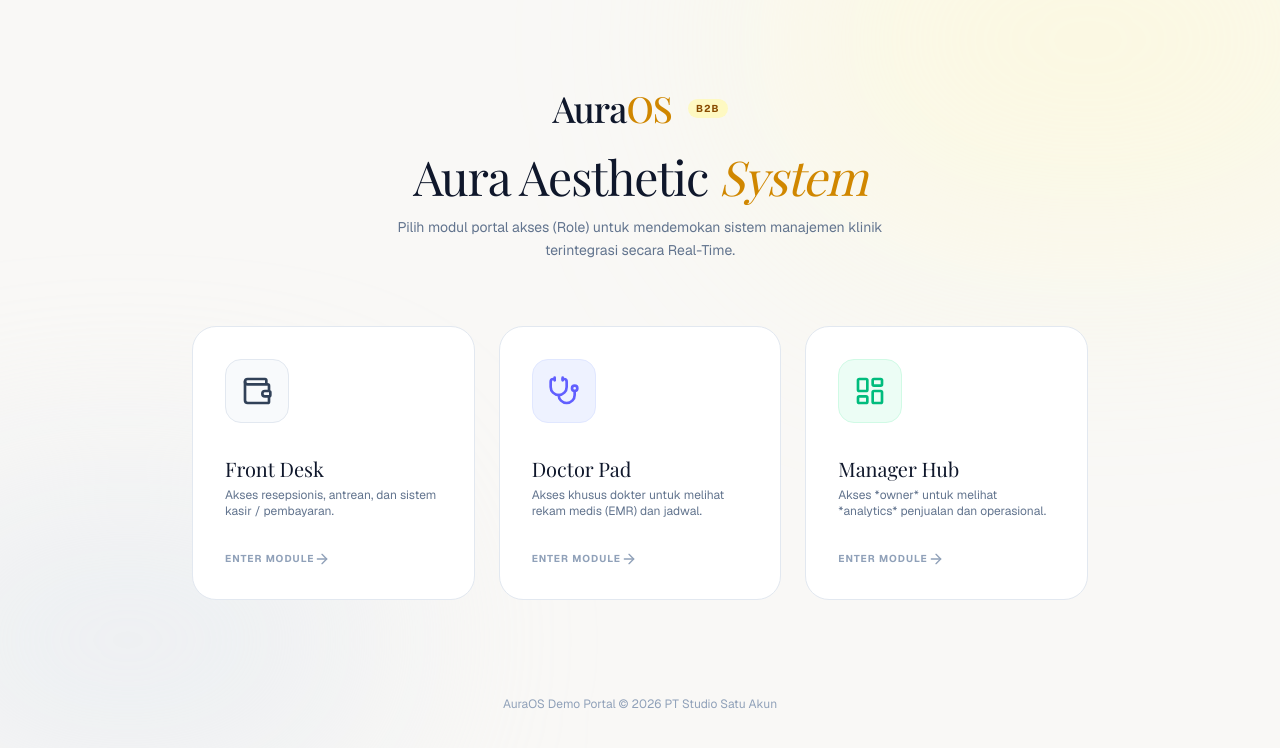
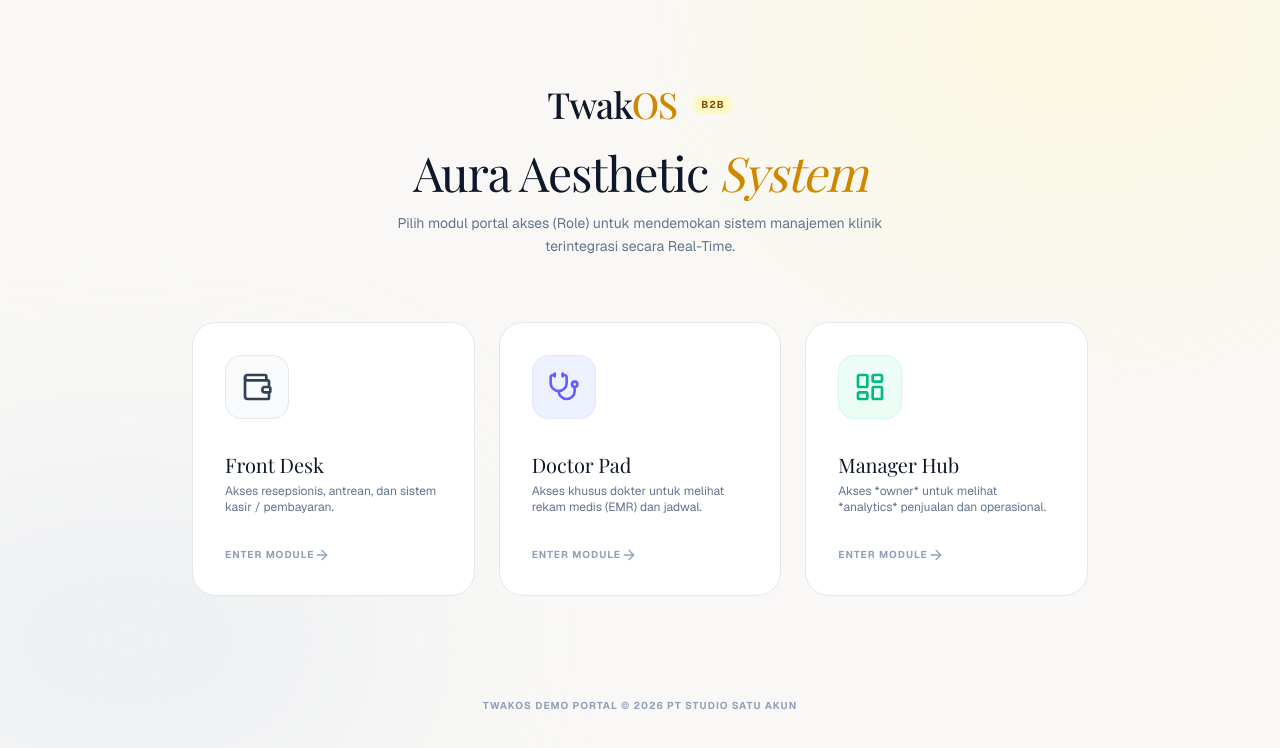
Before and after one commit to jasurddev/AuraWellness, a Next.js app: page /demo/portal/admin in a window 1280 px wide. Shown: the top 748 px of the page. Built offline with nearby package versions, Linux system fonts and the light colour scheme; a web font is replaced by a local one.

Commit message:
style: update TwakOS branding on demo portal pages

```diff
--- a/src/app/demo/portal/admin/page.tsx
+++ b/src/app/demo/portal/admin/page.tsx
@@ -45,7 +45,7 @@ export default function AdminPortal() {
           className="text-center mb-16"
         >
           <div className="flex items-center justify-center gap-2 mb-6">
-            <span className="font-serif font-medium text-4xl tracking-tight text-slate-900">Aura<span className="text-yellow-600">OS</span></span>
+            <span className="font-serif font-medium text-4xl tracking-tight text-slate-900">Twak<span className="text-yellow-600">OS</span></span>
             <span className="bg-yellow-100 text-yellow-800 text-[10px] font-bold px-2 py-0.5 rounded-full uppercase tracking-widest ml-2">
               B2B
             </span>
@@ -140,11 +140,13 @@ export default function AdminPortal() {
           initial={{ opacity: 0 }}
           animate={{ opacity: 1 }}
           transition={{ delay: 0.8 }}
-          className="mt-24 text-center"
+          className="mt-24"
         >
-          <p className="text-xs text-slate-400">
-            AuraOS Demo Portal © 2026 PT Studio Satu Akun
-          </p>
+          <div className="text-center">
+            <span className="text-[10px] font-bold text-slate-400 uppercase tracking-widest">
+            TwakOS Demo Portal © 2026 PT Studio Satu Akun
+            </span>
+          </div>
         </motion.div>
 
       </div>
--- a/src/app/demo/portal/patient/page.tsx
+++ b/src/app/demo/portal/patient/page.tsx
@@ -44,7 +44,7 @@ export default function PatientPortal() {
           className="text-center mb-16"
         >
           <div className="flex items-center justify-center gap-2 mb-6">
-            <span className="font-serif font-medium text-4xl tracking-tight text-slate-900">Aura<span className="text-yellow-600">OS</span></span>
+            <span className="font-serif font-medium text-4xl tracking-tight text-slate-900">Twak<span className="text-yellow-600">OS</span></span>
             <span className="bg-emerald-100 text-emerald-800 text-[10px] font-bold px-2 py-0.5 rounded-full uppercase tracking-widest ml-2">
               B2C
             </span>
@@ -130,7 +130,7 @@ export default function PatientPortal() {
           className="mt-24 text-center"
         >
           <p className="text-xs text-slate-400">
-            AuraOS Demo Portal © 2026 PT Studio Satu Akun
+            TwakOS Demo Portal © 2026 PT Studio Satu Akun
           </p>
         </motion.div>
 
```
